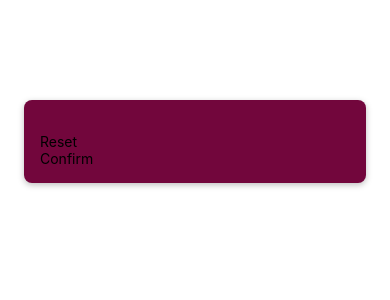
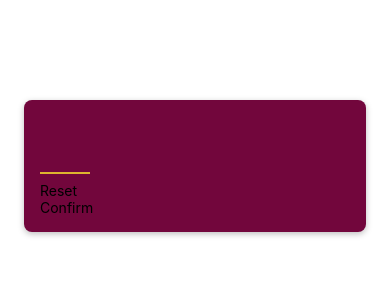
Before and after one commit to AldonIsenberg11/react-native-number-guess, a React Native app: screen / in a window 390 px wide. Shown: the top 300 px of the page. Built offline with nearby package versions, Linux system fonts and the light colour scheme.

Commit message:
style number input and limit characters

```diff
--- a/screens/StartGameScreen.js
+++ b/screens/StartGameScreen.js
@@ -5,7 +5,7 @@
 function StartGameScreen() {
     return (
         <View style={styles.inputContainer} >
-            <TextInput />
+            <TextInput style={styles.numberInput} maxLength={2} />
             <PrimaryButton>Reset</PrimaryButton>
             <PrimaryButton>Confirm</PrimaryButton>
         </View>
@@ -26,5 +26,16 @@
         shadowOffset: { width: 0, height: 2 }, // ios
         shadowRadius: 6, // ios
         shadowOpacity: 0.26, // ios
+    },
+    numberInput: {
+        height: 50,
+        width: 50,
+        fontSize: 32,
+        borderBottomColor: '#ddb52f',
+        borderBottomWidth: 2,
+        color: '#ddb52f',
+        marginVertical: 8,
+        fontWeight: 'bold',
+        textAlign: 'center',
     }
 })
```
